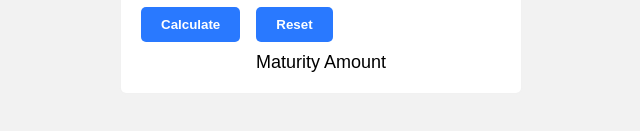
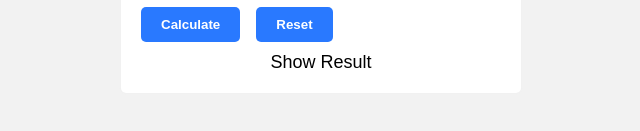
Before and after one commit to mbratul/js_projects, a plain HTML site: page projects/p13_percent_calculator_web/index.html in a window 1280 px wide. Both pictures are taken after a click on the button "Reset". Shown: the part 457-588 px from the top of the page, 319-959 px from the left. Drawn offline with Linux system fonts and the light colour scheme.

Commit message:
minor update in display result section

```diff
--- a/projects/p13_percent_calculator_web/index.html
+++ b/projects/p13_percent_calculator_web/index.html
@@ -30,7 +30,7 @@
         <button id="calculatorBtn" class="calculator_btn">Calculate</button>
         <button id="resetBtn" class="calculator_btn">Reset</button>
       </div>
-      <p id="result" class="result">Maturity Amount</p>
+      <p id="result" class="result">Show Result</p>
     </div>
     <script src="./js/script.js"></script>
   </body>
--- a/projects/p13_percent_calculator_web/js/script.js
+++ b/projects/p13_percent_calculator_web/js/script.js
@@ -27,8 +27,8 @@ calculatorBtn.addEventListener("click", handlecalculateMaturityAmount);
 // reset button event listener
 
 resetBtn.addEventListener("click", function () {
-  priniciple.value = "";
-  interestRate.value = "";
+  previous.value = "";
+  current.value = "";
   //tenure.value = "";
-  result.innerText = "Maturity Amount";
+  result.innerText = "Show Result";
 });
```
